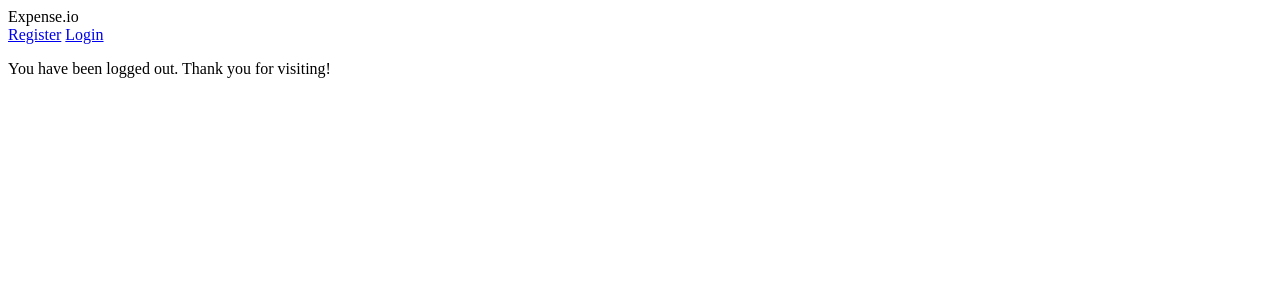
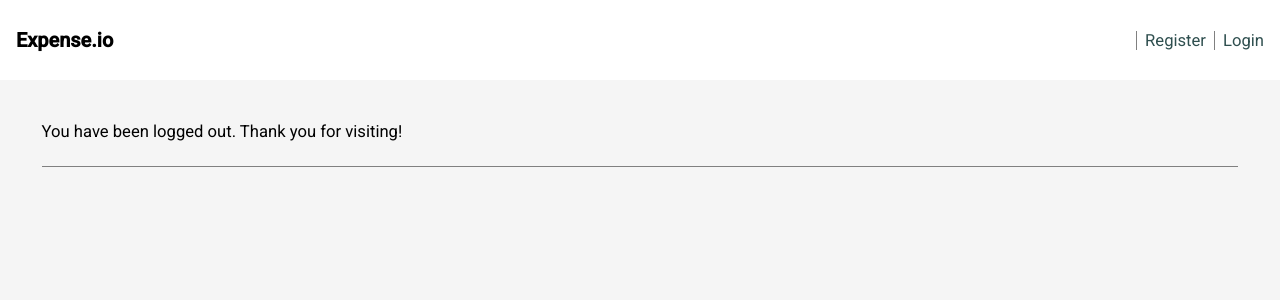
Before and after one commit to edgarmuyomba/simple_expense_tracker, a Django app: page /users/logout/ in a window 1280 px wide. Shown: the top 300 px of the page. Run offline with Django 4.2, Linux system fonts and the light colour scheme.

Commit message:
logout styles

```diff
--- /dev/null
+++ b/users/static/css/logout.css
@@ -0,0 +1,47 @@
+div.navbar {
+    display: flex;
+    justify-content: center;
+    align-items: center;
+    padding: 16px;
+    height: 10%;
+    background-color: white;
+}
+
+.navbar > .logo a {
+    font-weight: 600;
+    font-size: 1.2rem;
+    text-decoration: none;
+    color: black;
+}
+
+.navbar > .profile {
+    margin-left: auto;
+    display: flex;
+    justify-content: center;
+    align-items: center;
+    font-size: 0.7rem;
+}
+
+.navbar > .profile a {
+    margin-left: 8px;
+    padding-left: 8px;
+    border-left: 0.7px solid grey;
+    color: darkslategrey;
+    text-decoration: none;
+    transition: scale 0.3s ease-in-out;
+}
+
+.navbar > .profile a:hover {
+    scale: 1.09;
+}
+
+div.main {
+    background-color: whitesmoke;
+    height: 90%;
+    padding: 2.5rem;
+}
+
+.main p {
+    border-bottom: 0.7px solid grey;
+    padding-bottom: 1.5rem;
+}
--- a/users/templates/registration/logged_out.html
+++ b/users/templates/registration/logged_out.html
@@ -1,18 +1,24 @@
+{% load static %}
+
 <!DOCTYPE html>
 <html lang="en">
 <head>
     <meta charset="UTF-8">
     <meta name="viewport" content="width=device-width, initial-scale=1.0">
     <title>Expense.io</title>
+    <link rel="stylesheet" href="{% static 'css/main.css' %}">
+    <link rel="stylesheet" href="{% static 'css/logout.css' %}">
 </head>
 <body>
     <div class="navbar">
-        <div class="logo">Expense.io</div>
+        <div class="logo"><a href="{% url 'core:index' %}">Expense.io</a></div>
         <div class="profile">
                 <a href="{% url 'users:register' %}">Register</a>
                 <a href="{% url 'users:login' %}">Login</a>
         </div>
     </div>
-    <p>You have been logged out. Thank you for visiting!</p>
+    <div class="main">
+        <p>You have been logged out. Thank you for visiting!</p>
+    </div>
 </body>
 </html>
--- a/users/templates/registration/register.html
+++ b/users/templates/registration/register.html
@@ -20,9 +20,6 @@
             </div>
             <p class="header">Create an Account</p>
             <p class="subtitle">Track your expenses easily</p>
-            {% if form.errors %}
-            <!-- <p class="error">Your username or password is incorrect. Please try again!</p>   -->
-            {% endif %}
             <form action="{% url 'users:register' %}" method="POST">
                 {% csrf_token %}
                 {{ form.as_p }}
```
Also changed, not shown: db.sqlite3.
